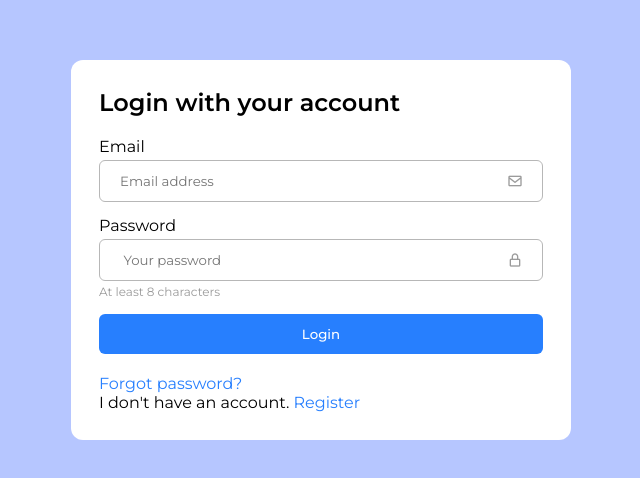
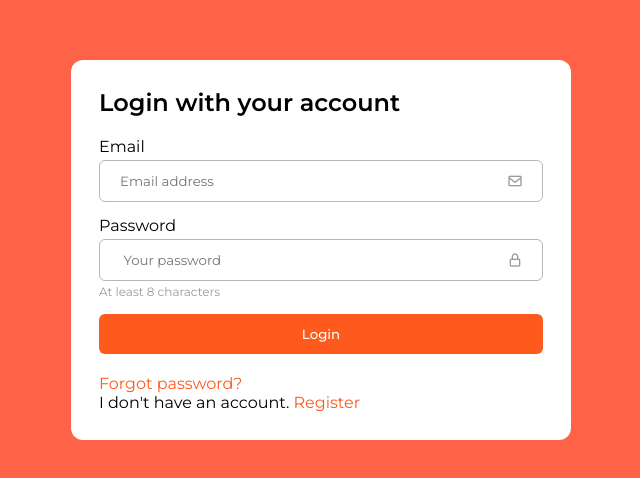
Before and after one commit to dinxsh/ztdevs, a plain HTML site: page login/index.html in a window 1280 px wide. Shown: the part 150-628 px from the top of the page, without its empty margins (319-959 px from the left). Drawn offline with nearby package versions, Linux system fonts and the light colour scheme.

Commit message:
Update style.css

```diff
--- a/login/style.css
+++ b/login/style.css
@@ -18,9 +18,9 @@
 	--red: #FE2727;
 	--light-red: #FFD2D2;
 
-	--blue: #277FFE;
-	--light-blue: #B6C6FF;
-	--dark-blue: #1368E3;
+	--blue: #FE5A1D;
+	--light-blue: #ff6347;
+	--dark-blue:  #f5961d;
 
 	--bs: #AECFFF;
 	--text: #9B9B9B;
```
